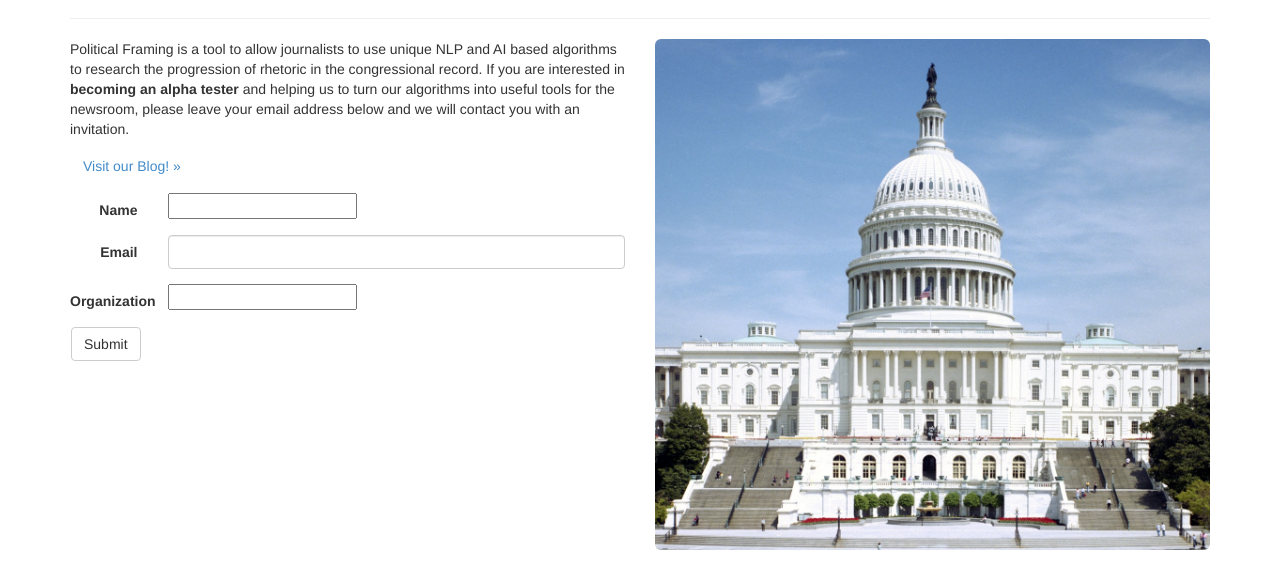
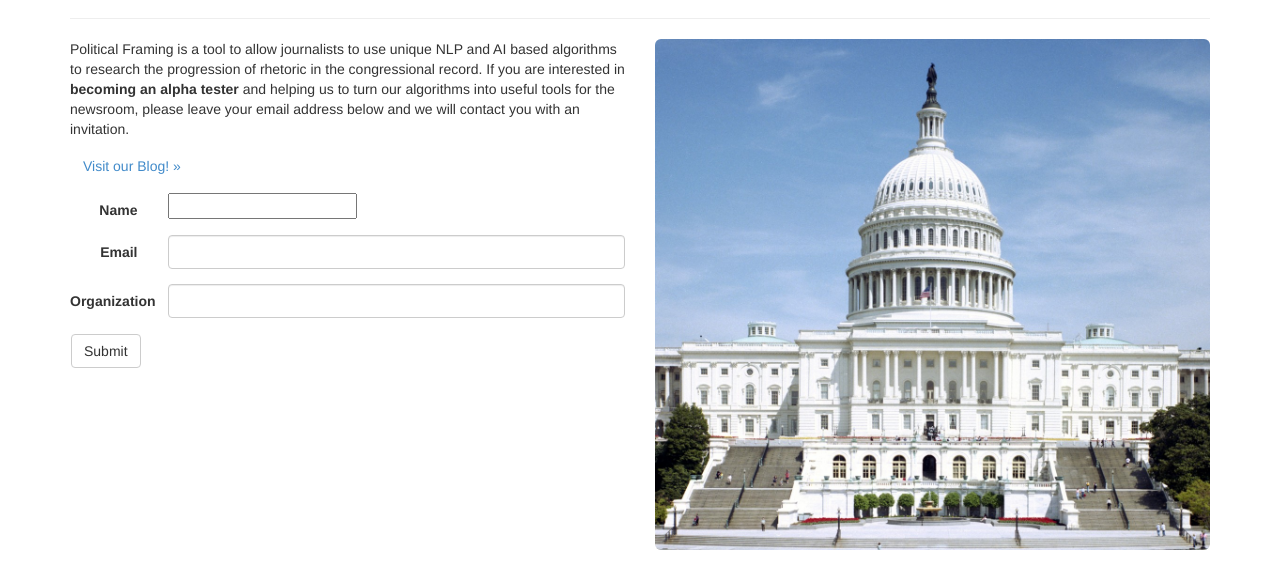
Before and after one commit to PoliticalFraming/landingpage, a plain HTML site: page index.html in a window 1280 px wide. Shown: the part 120-708 px from the top of the page. Drawn offline with Linux system fonts and the light colour scheme.

Commit message:
modified org textbox.

```diff
--- a/index.html
+++ b/index.html
@@ -114,7 +114,7 @@
 											<div class="ss-q-help ss-secondary-text" dir="ltr"></div>
 										</label>
 										<div class="col-sm-10">
-											<input type="text" name="entry.1105779185" value="" class="ss-q-short" id="entry_1105779185" dir="auto" aria-label="Organization  " title="">
+											<input class="form-control" type="text" name="entry.1105779185" value="" class="ss-q-short" id="entry_1105779185" dir="auto" aria-label="Organization  " title="">
 										</div>
 										<div class="error-message"></div>
 									</div>
```
